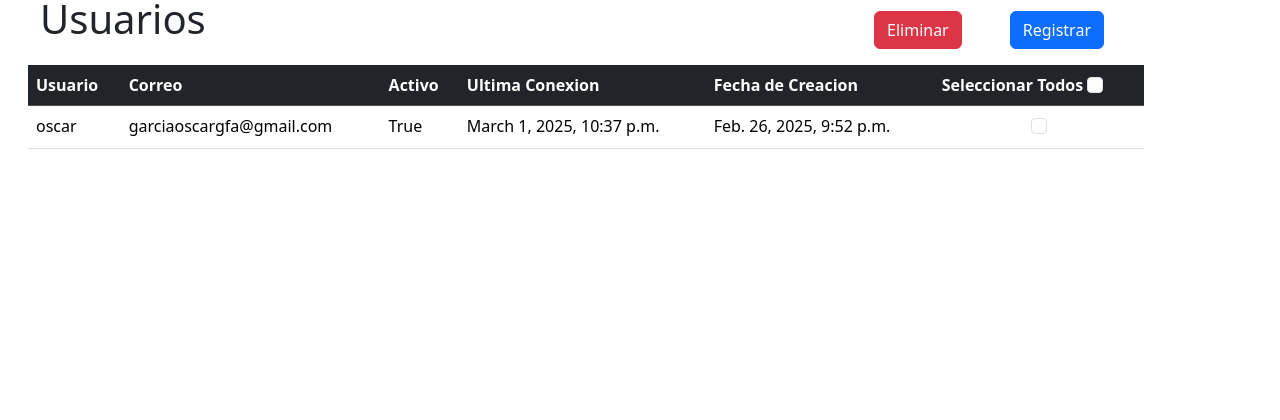
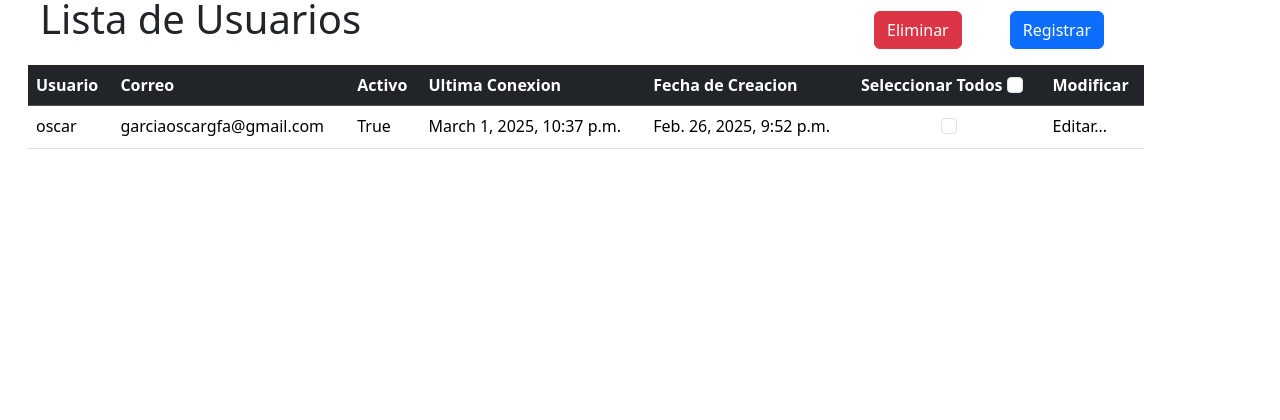
Before and after one commit to SatellitexOT12/ProyectoMantenimientoUCI, a Django app: page /usuarios/ in a window 1280 px wide. Shown: the part 133-553 px from the top of the page. Run offline with Django 5.2, Linux system fonts and the light colour scheme; data comes from the database, SQL or seed files in the repository; some libraries are stand-ins or nearby versions.

Commit message:
Actualizaciones en pagina de usuarios

```diff
--- a/web_mantenimiento_uci/usuarios/templates/all_usuarios.html
+++ b/web_mantenimiento_uci/usuarios/templates/all_usuarios.html
@@ -7,7 +7,7 @@
     {%block content%}
     <div class="container mt-3 mx-3">
         <div class="row container">
-        <div class="col"><h1>Usuarios</h1></div>
+        <div class="col"><h1>Lista de Usuarios</h1></div>
         <div class="col d-flex flex-row-reverse p-3 ">
             <button class="btn btn-primary " data-bs-toggle="modal" data-bs-target="#ModalRegistrar" type="button">Registrar</button>
 
@@ -34,6 +34,7 @@
                     <th>Seleccionar Todos
                         <input class="form-check-input checkbox" type="checkbox" id="selectAll" onclick="toggleCheckboxes(this)">
                     </th>
+                    <th>Modificar</th>
                 </tr>
             </thead>
             <tbody>
@@ -45,11 +46,13 @@
                 <td>{{x.last_login}}</td>
                 <td>{{x.date_joined}}</td>
                 <td>
-                <div class="form-check d-flex justify-content-center align-items-centerdiv">
-                    <input class="form-check-input checkbox" type="checkbox" id="checkbox" name="ids" value="{{x.id}}" >
-                </div>
-
-            </td>
+                    <div class="form-check d-flex justify-content-center align-items-centerdiv">
+                        <input class="form-check-input checkbox" type="checkbox" id="checkbox" name="ids" value="{{x.id}}" >
+                    </div>
+                </td>
+                <td>
+                    <a class="nav-link" href="/main">Editar...</a>
+                </td>
             </tr>
             {% endfor %}
             </tbody>
```
